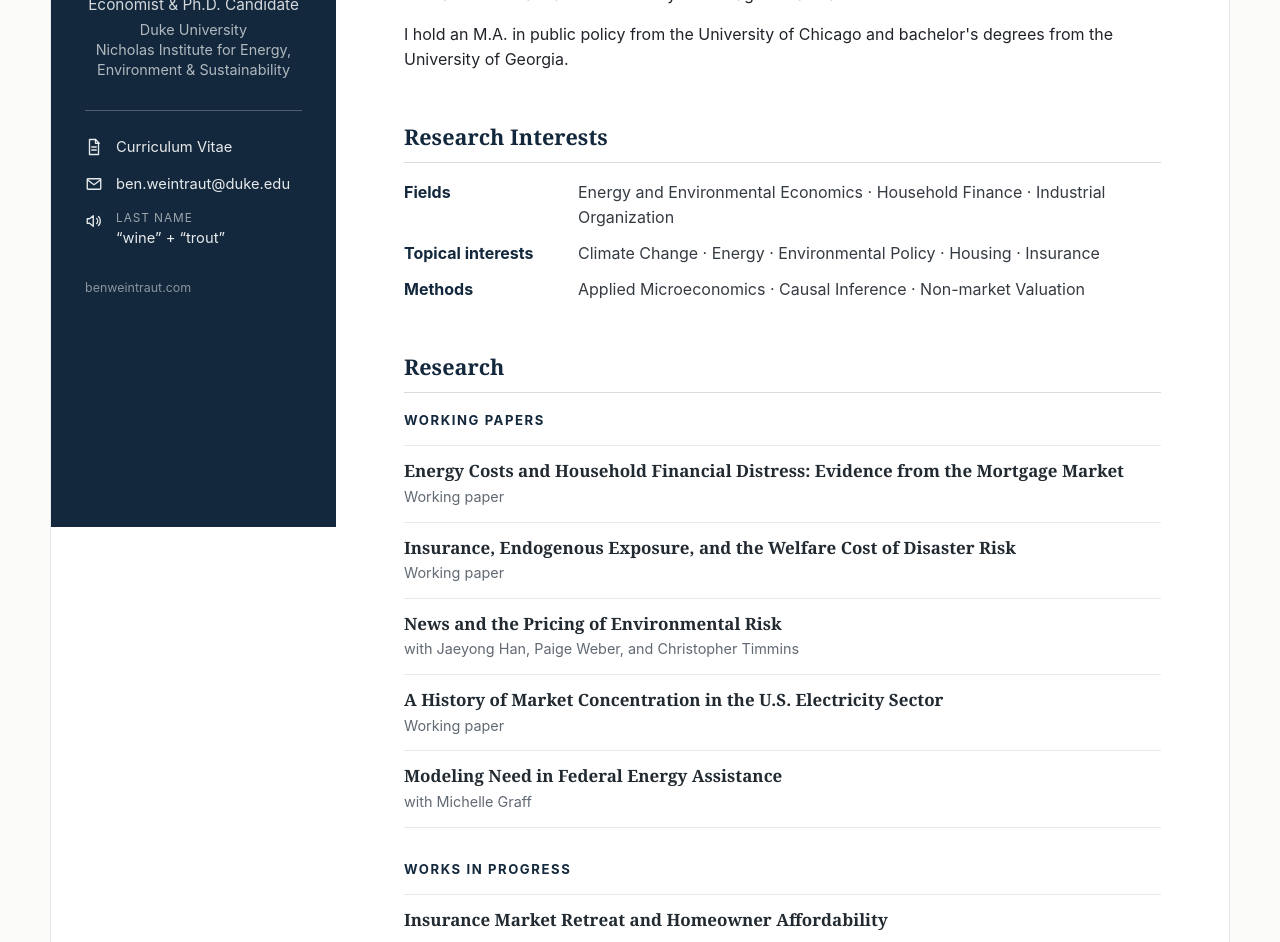
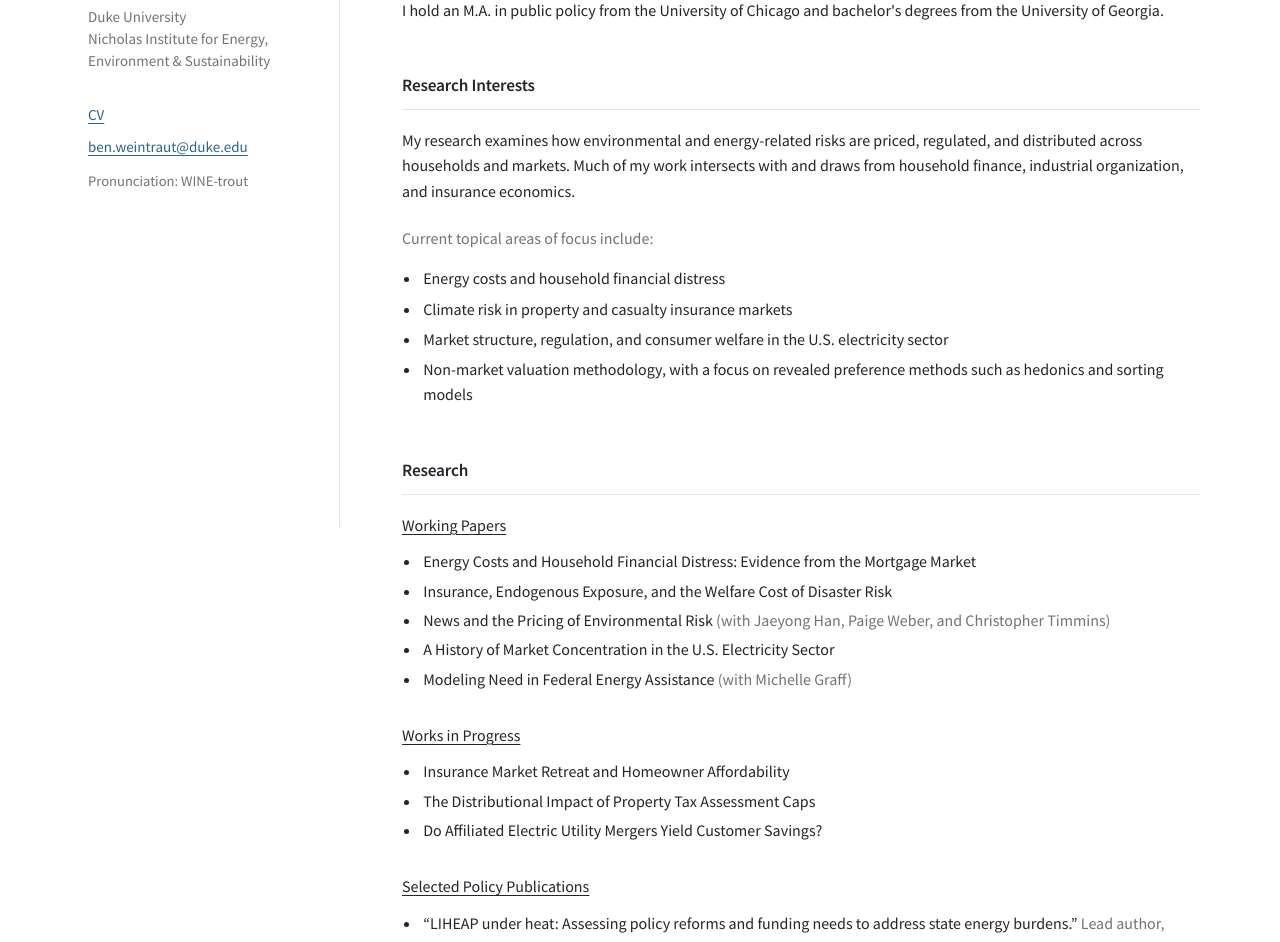
Before and after one commit to benweintraut/benweintraut.github.io, a plain HTML site: page index.html in a window 1280 px wide. Shown: the part 273-1215 px from the top of the page. Drawn offline with Linux system fonts and the light colour scheme.

Commit message:
Update index.html

```diff
--- a/index.html
+++ b/index.html
@@ -4,32 +4,39 @@
   <meta charset="UTF-8">
   <meta name="viewport" content="width=device-width, initial-scale=1.0">
 
-  <title>Ben Weintraut | Economist</title>
-  <meta name="description" content="Ben Weintraut is an economist and Ph.D. candidate at Duke University whose research spans energy and environmental economics, household finance, industrial organization, housing, and insurance.">
+  <title>Ben Weintraut</title>
+  <meta name="description" content="Ben Weintraut is an economist and Ph.D. candidate at Duke University.">
+
+  <link rel="preconnect" href="https://fonts.googleapis.com">
+  <link rel="preconnect" href="https://fonts.gstatic.com" crossorigin>
+  <link href="https://fonts.googleapis.com/css2?family=Source+Sans+Pro:wght@400;600&display=swap" rel="stylesheet">
 
   <style>
     :root {
-      --navy: #13283c;
-      --navy-light: #1d3953;
-      --ink: #20242a;
-      --muted: #616973;
-      --rule: #d7dce1;
-      --background: #fbfbfa;
-      --link: #234f73;
-      --sidebar-width: 285px;
+      --ink: #22252a;
+      --muted: #6f7479;
+      --rule: #e2e5e8;
+      --link: #2f6388;
+      --sidebar-width: 260px;
+      --background: #ffffff;
     }
 
-    * { box-sizing: border-box; }
+    * {
+      box-sizing: border-box;
+    }
 
-    html { scroll-behavior: smooth; }
+    html {
+      scroll-behavior: smooth;
+    }
 
     body {
       margin: 0;
       background: var(--background);
       color: var(--ink);
-      font-family: -apple-system, BlinkMacSystemFont, "Segoe UI", Helvetica, Arial, sans-serif;
+      font-family: "Source Sans Pro", -apple-system, BlinkMacSystemFont, "Segoe UI", sans-serif;
       font-size: 16px;
-      line-height: 1.55;
+      line-height: 1.58;
+      font-weight: 400;
     }
 
     a {
@@ -38,23 +45,23 @@
       text-underline-offset: 3px;
     }
 
-    a:hover { text-decoration-thickness: 2px; }
+    a:hover {
+      color: #183f5b;
+    }
 
     .page {
-      width: min(1180px, calc(100% - 48px));
+      width: min(1120px, calc(100% - 48px));
       margin: 0 auto;
       display: grid;
       grid-template-columns: var(--sidebar-width) minmax(0, 1fr);
       min-height: 100vh;
-      border-left: 1px solid #e5e7ea;
-      border-right: 1px solid #e5e7ea;
-      background: #fff;
     }
 
+    /* LEFT PROFILE COLUMN */
+
     .sidebar {
-      background: var(--navy);
-      color: #fff;
-      padding: 52px 34px 44px;
+      padding: 58px 38px 50px 8px;
+      border-right: 1px solid var(--rule);
       position: sticky;
       top: 0;
       height: 100vh;
@@ -62,13 +69,12 @@
     }
 
     .headshot-wrap {
-      width: 142px;
-      height: 142px;
-      margin: 0 auto 24px;
+      width: 126px;
+      height: 126px;
       border-radius: 50%;
       overflow: hidden;
-      border: 3px solid rgba(255,255,255,.85);
-      background: var(--navy-light);
+      background: #f1f2f3;
+      margin-bottom: 24px;
     }
 
     .headshot {
@@ -80,229 +86,156 @@
     }
 
     .name {
-      margin: 0;
-      text-align: center;
-      font-family: Georgia, "Times New Roman", serif;
-      font-weight: 500;
-      font-size: 1.7rem;
-      letter-spacing: .01em;
+      margin: 0 0 4px;
+      font-size: 1.45rem;
+      font-weight: 400;
+      letter-spacing: -0.01em;
     }
 
     .role {
-      margin: 7px 0 0;
-      text-align: center;
-      font-size: .96rem;
-      line-height: 1.4;
-      color: rgba(255,255,255,.82);
+      margin: 0;
+      font-size: 1rem;
+      color: #3f4448;
     }
 
     .affiliation {
-      margin: 4px 0 0;
-      text-align: center;
-      font-size: .9rem;
-      line-height: 1.4;
-      color: rgba(255,255,255,.67);
-    }
-
-    .sidebar-rule {
-      border: 0;
-      border-top: 1px solid rgba(255,255,255,.25);
-      margin: 30px 0 25px;
+      margin: 5px 0 0;
+      font-size: .94rem;
+      line-height: 1.48;
+      color: var(--muted);
     }
 
     .profile-links {
+      margin-top: 30px;
       display: grid;
-      gap: 14px;
-      font-size: .92rem;
+      gap: 9px;
+      font-size: .94rem;
     }
 
-    .profile-link,
-    .profile-item {
-      display: grid;
-      grid-template-columns: 21px minmax(0, 1fr);
-      gap: 10px;
-      align-items: start;
-      color: rgba(255,255,255,.9);
-      text-decoration: none;
+    .profile-links a {
+      width: fit-content;
     }
 
-    .profile-link:hover {
-      color: #fff;
+    .pronunciation {
+      margin-top: 2px;
+      color: var(--muted);
+      font-size: .91rem;
+    }
+
+    /* MAIN CONTENT */
+
+    main {
+      padding: 58px 0 80px 62px;
+      min-width: 0;
+    }
+
+    section {
+      margin-bottom: 49px;
+      max-width: 810px;
+    }
+
+    .section-heading {
+      margin: 0 0 18px;
+      padding-bottom: 10px;
+      border-bottom: 1px solid var(--rule);
+      font-size: 1.08rem;
+      font-weight: 600;
+      letter-spacing: -0.01em;
+    }
+
+    p {
+      margin: 0 0 15px;
+    }
+
+    .focus-label {
+      margin-top: 22px;
+      color: var(--muted);
+    }
+
+    .focus-list {
+      margin: 8px 0 0;
+      padding-left: 1.2rem;
+    }
+
+    .focus-list li {
+      margin: 5px 0;
+      padding-left: 2px;
+    }
+
+    /* RESEARCH */
+
+    .research-group {
+      margin-top: 31px;
+    }
+
+    .research-group:first-of-type {
+      margin-top: 0;
+    }
+
+    .research-subheading {
+      display: inline-block;
+      margin: 0 0 9px;
+      font-size: 1rem;
+      font-weight: 400;
+      line-height: 1.35;
       text-decoration: underline;
+      text-decoration-thickness: 1px;
       text-underline-offset: 3px;
     }
 
-    .icon {
-      width: 18px;
-      height: 18px;
-      margin-top: 2px;
-      stroke: currentColor;
-      fill: none;
-      stroke-width: 1.8;
-      stroke-linecap: round;
-      stroke-linejoin: round;
+    .research-list,
+    .policy-list {
+      margin: 0;
+      padding-left: 1.2rem;
     }
 
-    .pronunciation { line-height: 1.4; }
-
-    .pronunciation small {
-      display: block;
-      color: rgba(255,255,255,.58);
-      font-size: .74rem;
-      text-transform: uppercase;
-      letter-spacing: .08em;
-      margin-bottom: 2px;
+    .research-list li,
+    .policy-list li {
+      margin: 4px 0;
+      padding-left: 2px;
     }
 
-    .sidebar-note {
-      margin-top: 30px;
-      font-size: .78rem;
-      line-height: 1.5;
-      color: rgba(255,255,255,.5);
+    .paper-meta,
+    .publication-meta {
+      color: var(--muted);
     }
 
-    main {
-      padding: 56px 68px 76px;
-      min-width: 0;
-    }
+    /* MOBILE / TABLET */
 
-    section { margin-bottom: 48px; }
-
-    .section-heading {
-      margin: 0 0 17px;
-      padding-bottom: 9px;
-      border-bottom: 1px solid var(--rule);
-      font-family: Georgia, "Times New Roman", serif;
-      font-size: 1.35rem;
-      font-weight: 600;
-      color: var(--navy);
-    }
-
-    .about p {
-      margin: 0 0 15px;
-      max-width: 820px;
-    }
-
-    .research-interest-grid {
-      display: grid;
-      grid-template-columns: 150px 1fr;
-      column-gap: 24px;
-      row-gap: 11px;
-      max-width: 830px;
-    }
-
-    .research-interest-grid .label {
-      font-weight: 650;
-      color: var(--navy);
-    }
-
-    .research-interest-grid .value { color: #353b42; }
-
-    .research-group { margin-top: 31px; }
-
-    .research-group:first-of-type { margin-top: 0; }
-
-    .research-subheading {
-      margin: 0 0 15px;
-      color: var(--navy);
-      font-size: .82rem;
-      font-weight: 750;
-      text-transform: uppercase;
-      letter-spacing: .12em;
-    }
-
-    .paper-list {
-      list-style: none;
-      margin: 0;
-      padding: 0;
-    }
-
-    .paper {
-      padding: 13px 0 14px;
-      border-bottom: 1px solid #e7eaed;
-    }
-
-    .paper:first-child { border-top: 1px solid #e7eaed; }
-
-    .paper-title {
-      margin: 0;
-      font-family: Georgia, "Times New Roman", serif;
-      font-size: 1.06rem;
-      font-weight: 600;
-      line-height: 1.38;
-      color: #222a31;
-    }
-
-    .paper-meta {
-      margin-top: 4px;
-      font-size: .9rem;
-      color: var(--muted);
-      line-height: 1.45;
-    }
-
-    .policy-list {
-      margin: 0;
-      padding-left: 1.15rem;
-    }
-
-    .policy-list li { padding: 5px 0 7px 3px; }
-
-    .publication-title { font-weight: 600; }
-
-    .publication-meta { color: var(--muted); }
-
-    footer {
-      margin-top: 52px;
-      padding-top: 18px;
-      border-top: 1px solid var(--rule);
-      color: #8a9096;
-      font-size: .78rem;
-    }
-
-    @media (max-width: 820px) {
+    @media (max-width: 800px) {
       .page {
         width: 100%;
         display: block;
-        border: 0;
       }
 
       .sidebar {
         position: static;
         height: auto;
-        padding: 38px 28px 32px;
+        padding: 36px 26px 30px;
+        border-right: 0;
+        border-bottom: 1px solid var(--rule);
       }
 
       .headshot-wrap {
-        width: 126px;
-        height: 126px;
+        width: 112px;
+        height: 112px;
       }
 
-      .profile-links {
-        max-width: 360px;
-        margin-left: auto;
-        margin-right: auto;
+      main {
+        padding: 38px 26px 58px;
       }
 
-      .sidebar-note { display: none; }
-
-      main { padding: 38px 25px 56px; }
-
-      section { margin-bottom: 40px; }
-
-      .research-interest-grid {
-        grid-template-columns: 1fr;
-        row-gap: 4px;
+      section {
+        margin-bottom: 42px;
       }
-
-      .research-interest-grid .label { margin-top: 10px; }
     }
   </style>
 </head>
 
 <body>
   <div class="page">
+
     <aside class="sidebar">
-      <!-- Put your photo in the repository as headshot.jpg -->
       <div class="headshot-wrap">
         <img class="headshot" src="headshot.jpg" alt="Ben Weintraut">
       </div>
@@ -314,45 +247,15 @@
         Nicholas Institute for Energy, Environment &amp; Sustainability
       </p>
 
-      <hr class="sidebar-rule">
-
       <div class="profile-links">
-        <!-- Put your CV in the repository and update the filename here if needed. -->
-        <a class="profile-link" href="Ben_Weintraut_CV.pdf" target="_blank" rel="noopener">
-          <svg class="icon" viewBox="0 0 24 24" aria-hidden="true">
-            <path d="M6 2h8l4 4v16H6z"></path>
-            <path d="M14 2v5h5"></path>
-            <path d="M9 12h6M9 16h6"></path>
-          </svg>
-          <span>Curriculum Vitae</span>
-        </a>
-
-        <a class="profile-link" href="mailto:ben.weintraut@duke.edu">
-          <svg class="icon" viewBox="0 0 24 24" aria-hidden="true">
-            <rect x="3" y="5" width="18" height="14" rx="1"></rect>
-            <path d="m4 7 8 6 8-6"></path>
-          </svg>
-          <span>ben.weintraut@duke.edu</span>
-        </a>
-
-        <div class="profile-item">
-          <svg class="icon" viewBox="0 0 24 24" aria-hidden="true">
-            <path d="M11 5 6 9H3v6h3l5 4z"></path>
-            <path d="M15.5 8.5a5 5 0 0 1 0 7"></path>
-            <path d="M18 6a8.5 8.5 0 0 1 0 12"></path>
-          </svg>
-          <span class="pronunciation">
-            <small>Last name</small>
-            “wine” + “trout”
-          </span>
-        </div>
+        <a href="Ben_Weintraut_CV.pdf" target="_blank" rel="noopener">CV</a>
+        <a href="mailto:ben.weintraut@duke.edu">ben.weintraut@duke.edu</a>
+        <div class="pronunciation">Pronunciation: WINE-trout</div>
       </div>
-
-      <p class="sidebar-note">benweintraut.com</p>
     </aside>
 
     <main>
-      <section class="about" id="about">
+      <section id="about">
         <h2 class="section-heading">About Me</h2>
 
         <p>
@@ -377,22 +280,21 @@
       <section id="interests">
         <h2 class="section-heading">Research Interests</h2>
 
-        <div class="research-interest-grid">
-          <div class="label">Fields</div>
-          <div class="value">
-            Energy and Environmental Economics · Household Finance · Industrial Organization
-          </div>
+        <p>
+          My research examines how environmental and energy-related risks are priced,
+          regulated, and distributed across households and markets. Much of my work
+          intersects with and draws from household finance, industrial organization,
+          and insurance economics.
+        </p>
 
-          <div class="label">Topical interests</div>
-          <div class="value">
-            Climate Change · Energy · Environmental Policy · Housing · Insurance
-          </div>
+        <p class="focus-label">Current topical areas of focus include:</p>
 
-          <div class="label">Methods</div>
-          <div class="value">
-            Applied Microeconomics · Causal Inference · Non-market Valuation
-          </div>
-        </div>
+        <ul class="focus-list">
+          <li>Energy costs and household financial distress</li>
+          <li>Climate risk in property and casualty insurance markets</li>
+          <li>Market structure, regulation, and consumer welfare in the U.S. electricity sector</li>
+          <li>Non-market valuation methodology, with a focus on revealed preference methods such as hedonics and sorting models</li>
+        </ul>
       </section>
 
       <section id="research">
@@ -400,73 +302,63 @@
 
         <div class="research-group">
           <h3 class="research-subheading">Working Papers</h3>
-          <ul class="paper-list">
-            <li class="paper">
-              <p class="paper-title">Energy Costs and Household Financial Distress: Evidence from the Mortgage Market</p>
-              <div class="paper-meta">Working paper</div>
+
+          <ul class="research-list">
+            <li>Energy Costs and Household Financial Distress: Evidence from the Mortgage Market</li>
+            <li>Insurance, Endogenous Exposure, and the Welfare Cost of Disaster Risk</li>
+            <li>
+              News and the Pricing of Environmental Risk
+              <span class="paper-meta">(with Jaeyong Han, Paige Weber, and Christopher Timmins)</span>
             </li>
-            <li class="paper">
-              <p class="paper-title">Insurance, Endogenous Exposure, and the Welfare Cost of Disaster Risk</p>
-              <div class="paper-meta">Working paper</div>
-            </li>
-            <li class="paper">
-              <p class="paper-title">News and the Pricing of Environmental Risk</p>
-              <div class="paper-meta">with Jaeyong Han, Paige Weber, and Christopher Timmins</div>
-            </li>
-            <li class="paper">
-              <p class="paper-title">A History of Market Concentration in the U.S. Electricity Sector</p>
-              <div class="paper-meta">Working paper</div>
-            </li>
-            <li class="paper">
-              <p class="paper-title">Modeling Need in Federal Energy Assistance</p>
-              <div class="paper-meta">with Michelle Graff</div>
+            <li>A History of Market Concentration in the U.S. Electricity Sector</li>
+            <li>
+              Modeling Need in Federal Energy Assistance
+              <span class="paper-meta">(with Michelle Graff)</span>
             </li>
           </ul>
         </div>
 
         <div class="research-group">
           <h3 class="research-subheading">Works in Progress</h3>
-          <ul class="paper-list">
-            <li class="paper">
-              <p class="paper-title">Insurance Market Retreat and Homeowner Affordability</p>
-            </li>
-            <li class="paper">
-              <p class="paper-title">The Distributional Impact of Property Tax Assessment Caps</p>
-            </li>
-            <li class="paper">
-              <p class="paper-title">Do Affiliated Electric Utility Mergers Yield Customer Savings?</p>
-            </li>
+
+          <ul class="research-list">
+            <li>Insurance Market Retreat and Homeowner Affordability</li>
+            <li>The Distributional Impact of Property Tax Assessment Caps</li>
+            <li>Do Affiliated Electric Utility Mergers Yield Customer Savings?</li>
           </ul>
         </div>
 
         <div class="research-group">
           <h3 class="research-subheading">Selected Policy Publications</h3>
+
           <ul class="policy-list">
             <li>
-              <span class="publication-title">“LIHEAP under heat: Assessing policy reforms and funding needs to address state energy burdens.”</span>
+              “LIHEAP under heat: Assessing policy reforms and funding needs to address state energy burdens.”
               <span class="publication-meta"> Lead author, Nicholas Institute for Energy, Environment &amp; Sustainability Report, February 2026.</span>
             </li>
+
             <li>
-              <span class="publication-title">“State-level heterogeneity in the price elasticity for electricity in the U.S. residential market.”</span>
+              “State-level heterogeneity in the price elasticity for electricity in the U.S. residential market.”
               <span class="publication-meta"> Lead author, Nicholas Institute for Energy, Environment &amp; Sustainability Report, December 2025.</span>
             </li>
+
             <li>
-              <span class="publication-title">“Counting the cost: Quantifying the rising impacts of heat-related productivity losses in the United States.”</span>
+              “Counting the cost: Quantifying the rising impacts of heat-related productivity losses in the United States.”
               <span class="publication-meta"> Co-author, Nicholas Institute for Energy, Environment &amp; Sustainability Report, September 2025.</span>
             </li>
+
             <li>
-              <span class="publication-title">The 2025 Economic Report of the President, Chapter 5: “Achieving a Net Zero Carbon Dioxide Emissions Economy in the United States.”</span>
+              The 2025 Economic Report of the President, Chapter 5: “Achieving a Net Zero Carbon Dioxide Emissions Economy in the United States.”
               <span class="publication-meta"> Contributor, Council of Economic Advisers, January 2025.</span>
             </li>
+
             <li>
-              <span class="publication-title">“Flooding and finances: Hurricane Harvey's impact on consumer credit.”</span>
+              “Flooding and finances: Hurricane Harvey's impact on consumer credit.”
               <span class="publication-meta"> Co-author, Chicago Fed Letter, June 2021.</span>
             </li>
           </ul>
         </div>
       </section>
-
-      <footer>© 2026 Ben Weintraut</footer>
     </main>
   </div>
 </body>
```
